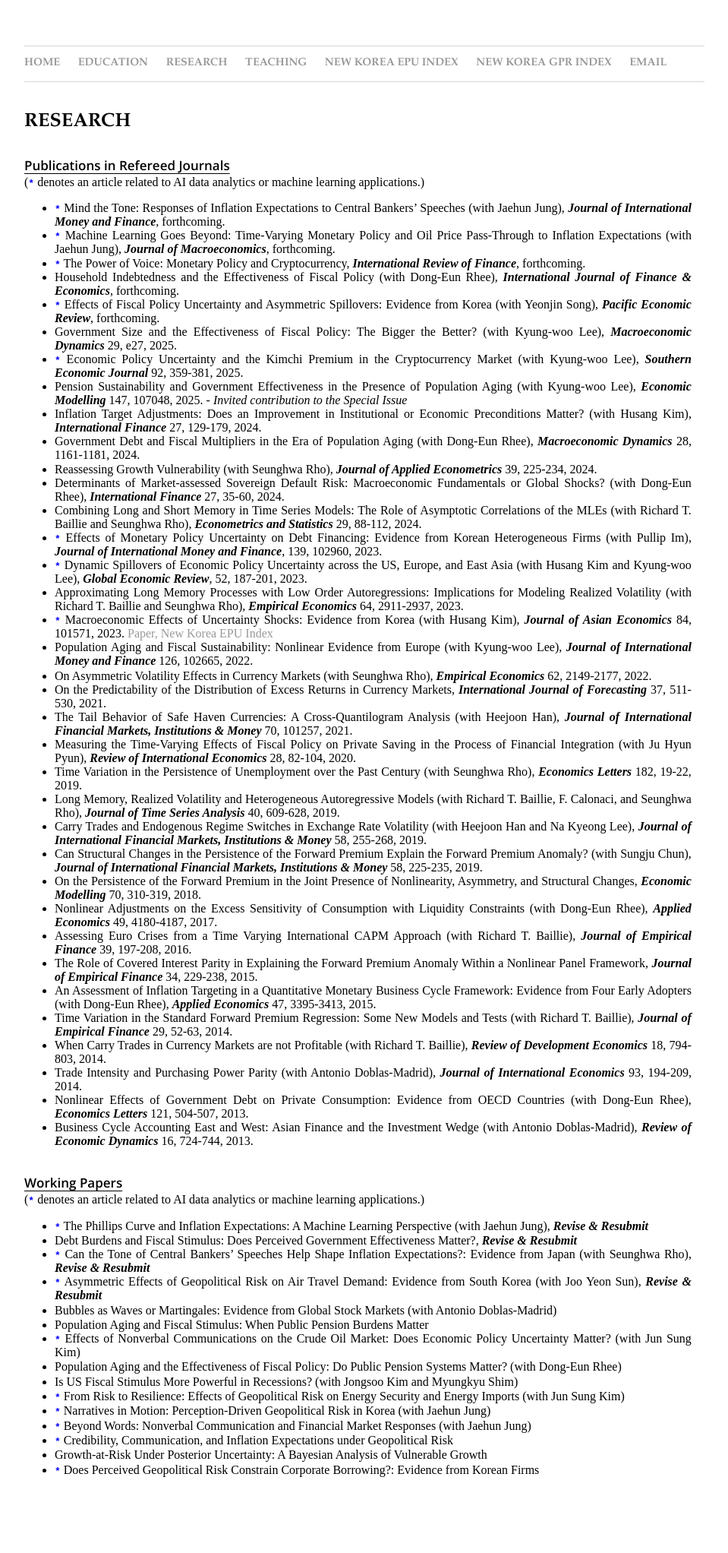
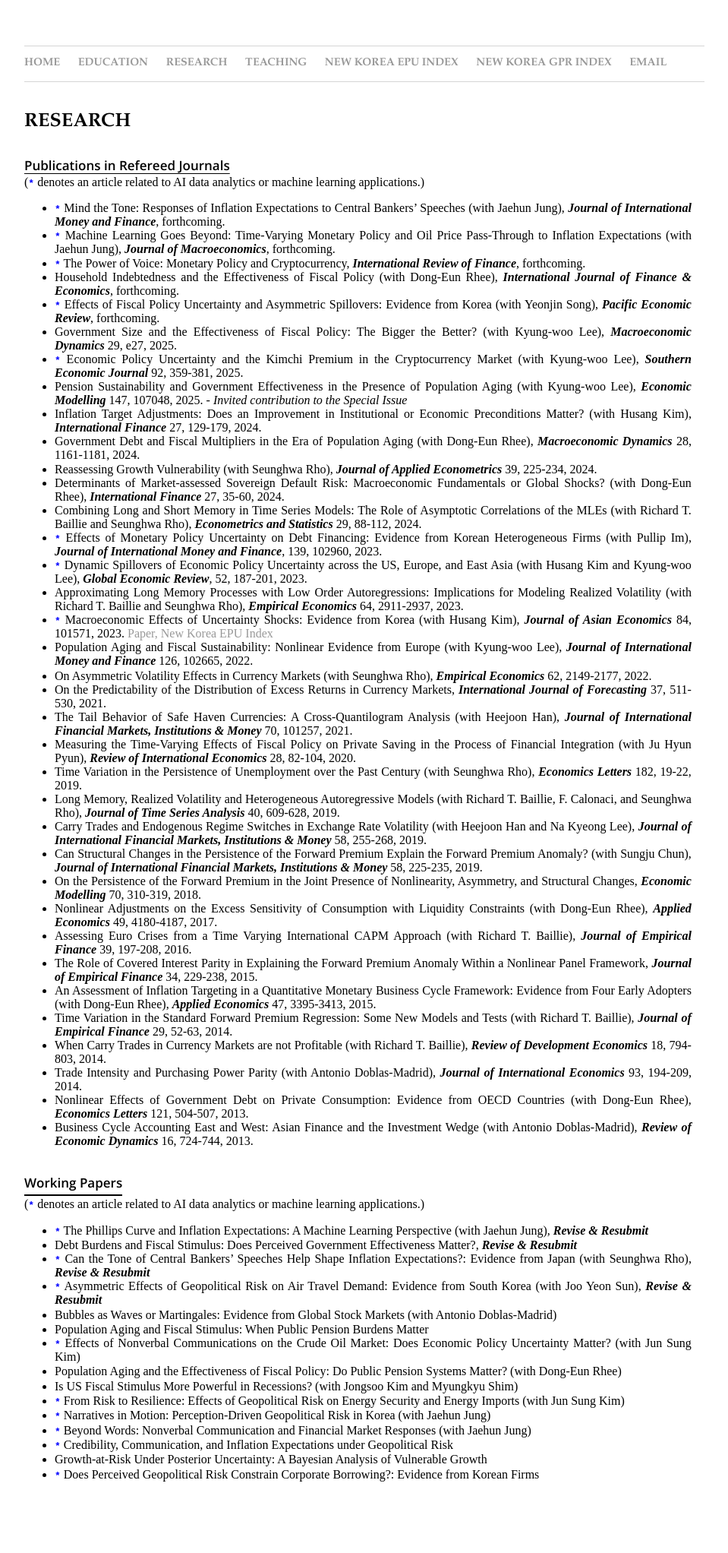
Before and after one commit to dooyeoncho/dooyeoncho.github.io, a Jekyll site: the page built from pages/research.html, in a window 1280 px wide. Shown: the whole page at 76% size, without its empty margins (160-1119 px from the left). Built offline with Jekyll 4.4.1, drawn with Linux system fonts in a browser that asks for light colours.

Commit message:
Update research.html

```diff
--- a/pages/research.html
+++ b/pages/research.html
@@ -68,7 +68,7 @@
                 </ul>
 		</div>&nbsp;
 
-<div><b><p style="font-family: 'Open Sans', sans-serif; font-size: 17px; font-weight: 800; color: black; text-decoration: underline; text-decoration-thickness: 1px; text-underline-offset: 4px; margin: 0;">Working Papers</font></p></b> </div></li>(<code style="color : blue"><b>*</b></code> denotes an article related to AI data analytics or machine learning applications.)</li></div>
+<div><b><p style="font-family: 'Open Sans', sans-serif; font-size: 17px; font-weight: 800; color: black; border-bottom: 2px solid black; display: inline-block; padding-bottom: 4px; margin: 0;">Working Papers</font></p></b> </div></li>(<code style="color : blue"><b>*</b></code> denotes an article related to AI data analytics or machine learning applications.)</li></div>
 	<ul>
 		<span><li><code style="color : blue"><b>*</b></code> The Phillips Curve and Inflation Expectations: A Machine Learning Perspective (with Jaehun Jung), <em property="italic"><b>Revise & Resubmit</b></em></li></span>
 		<span><li>Debt Burdens and Fiscal Stimulus: Does Perceived Government Effectiveness Matter?, <em property="italic"><b>Revise & Resubmit</b></em></li></span>
```
